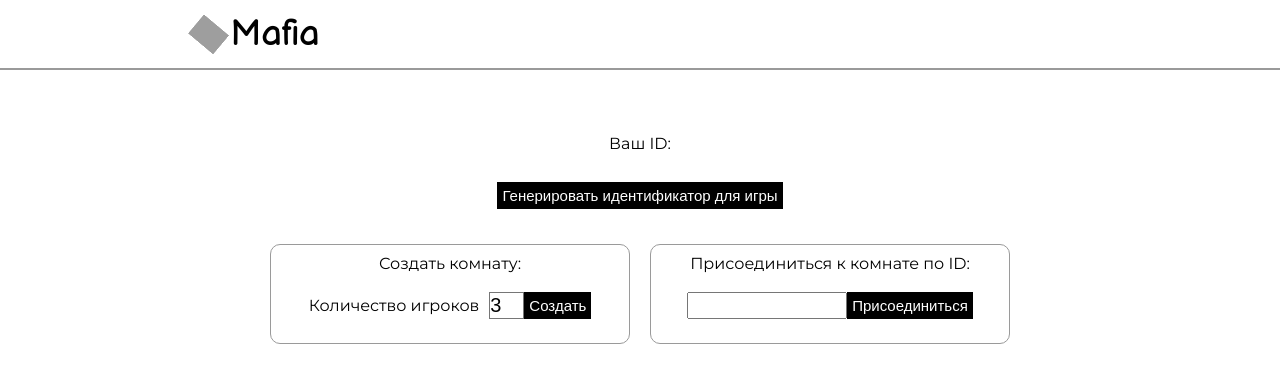
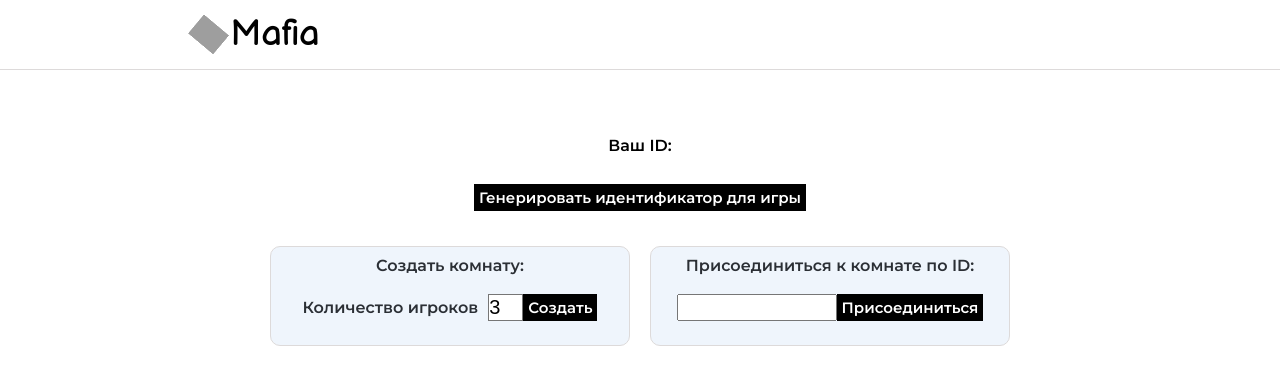
Before and after one commit to shokerplz/mafia_frontend, a React (Create React App) app in the folder mafia_frontend/: page / in a window 1280 px wide. Shown: the top 384 px of the page. Built offline with nearby package versions, Linux system fonts and the light colour scheme; grey boxes are pictures that could not be loaded.

Commit message:
design update according to layouts

```diff
--- a/mafia_frontend/src/comp/Start.jsx
+++ b/mafia_frontend/src/comp/Start.jsx
@@ -112,9 +112,9 @@ let Start = () => {
         return (
             <div className={styles.room__wrapper}>
                 <div className={styles.room__gamelog}>
+                    <p>Ваш ID: {userID}</p>
                     <p>Текущая комната: {room.id}</p>
                     <p>Статус комнаты : {room.state}</p>
-                    <p>Ваш ID: {userID}</p>
                     <p>Максимальное количество  игроков: {usersInRoom}</p>
                     <p>Роль :  <span className = {styles.role}>{role}</span></p>
                     <p>Время : {room.daytime}</p>
--- a/mafia_frontend/src/comp/Start.module.css
+++ b/mafia_frontend/src/comp/Start.module.css
@@ -1,5 +1,5 @@
 @import url('https://fonts.googleapis.com/css2?family=Balsamiq+Sans&display=swap');
-@import url('https://fonts.googleapis.com/css2?family=Montserrat&display=swap');
+@import url('https://fonts.googleapis.com/css2?family=Montserrat:wght@600&display=swap');
 
 *{
     margin : 0;
@@ -12,10 +12,11 @@
     display: flex;
     justify-content: flex-start;
     align-items: center;
-    border-bottom:  2px solid #9a9a9a;
+    border-bottom:  1px solid #dddada;
     width: 100%;
     height: 70px;
     transition: padding-left 1s;
+
 }
 
 .brand{
@@ -36,8 +37,7 @@
 }
 
 .start__userid{
-    font-size: 30px;
-    color: lightcoral;
+    font-size: 32px;
 }
 
 .start__wrapper{
@@ -46,11 +46,15 @@
     flex-direction: column;
     padding: 50px;
     align-items: center;
+    height: 100vh;
+    background: white;
+
 }
 
 .start__create__wrapper{
+    color: #2b2f35;
     display: flex;
-    border: 1px solid #9a9a9a;
+    border: 1px solid #dddada;
     width: 360px;
     border-radius: 10px;
     margin: 10px;
@@ -58,11 +62,13 @@
     height: 100px;
     flex-direction: column;
     justify-content: space-around;
+    background: #eff5fc;
 }
 
 .start__join__wrapper{
+    color: #2b2f35;
     display: flex;
-    border: 1px solid #9a9a9a;
+    border: 1px solid #dddada;
     width: 360px;
     border-radius: 10px;
     margin: 10px;
@@ -70,6 +76,7 @@
     height: 100px;
     flex-direction: column;
     justify-content: space-around;
+    background: #eff5fc;
 }
 
 .start__createjoin{
@@ -98,6 +105,7 @@
     padding-left: 5px;
     padding-right: 5px;
     cursor: pointer;
+    font-family: 'Montserrat', sans-serif;
 }
 
 .start__joinbutton:hover{
@@ -125,6 +133,7 @@
     cursor: pointer;
     align-items: center;
     margin: 25px;
+    font-family: 'Montserrat', sans-serif;
 }
 
 .start__genbutton:hover{
@@ -143,6 +152,7 @@
     padding-right: 5px;
     cursor: pointer;
     align-items: center;
+    font-family: 'Montserrat', sans-serif;
 }
 
 .start__select{
@@ -172,10 +182,12 @@
 
 .room__userlog{
     padding: 10px;
-    border: 1px solid #9a9a9a;
+    border: 1px solid #dddada;
     border-radius: 10px;
     margin-bottom: 25px;
     width: 450px;
+    background: #eff5fc;
+    color: #2b2f35;
 }
 
 .id{
@@ -189,8 +201,9 @@
 }
 
 .room__gamelog{
+    color: #2b2f35;
     padding: 10px;
-    border: 1px solid #9a9a9a;
+    border: 1px solid #dddada;
     border-radius: 10px;
     margin-bottom: 25px;
     margin-top: 25px;
@@ -199,6 +212,7 @@
     justify-content: space-between;
     height: 160px;
     width: 450px;
+    background: #eff5fc;
 }
 
 .room__userlog__p{
@@ -217,6 +231,7 @@
     cursor: pointer;
     align-items: center;
     margin-bottom: 10px;
+    font-family: 'Montserrat', sans-serif;
 }
 
 .room__readybutton:hover{
@@ -235,6 +250,7 @@
     padding-right: 5px;
     cursor: pointer;
     align-items: center;
+    font-family: 'Montserrat', sans-serif;
 }
 
 .voteform__button:hover{
@@ -293,6 +309,6 @@
     }
     .start__genbutton{
         height: 50px;
-
+        width: 350px;
     }
 }
```
